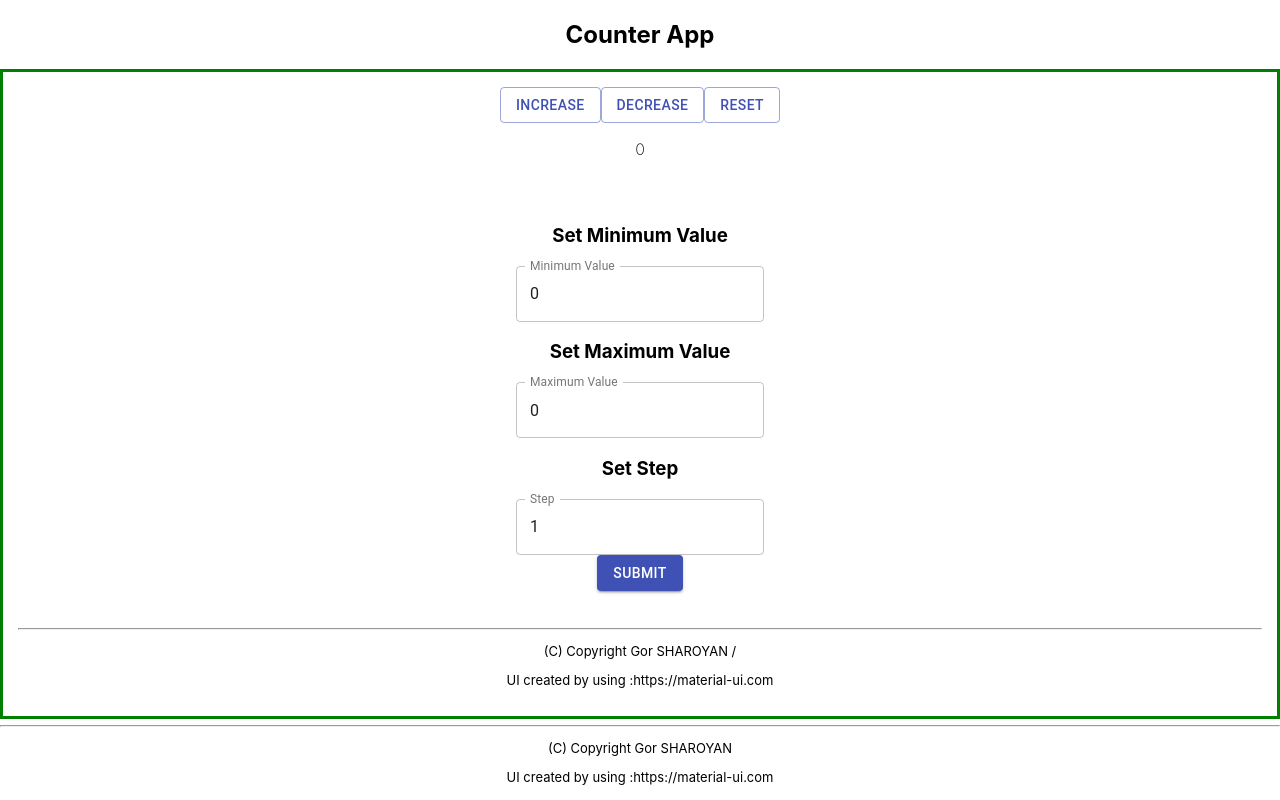
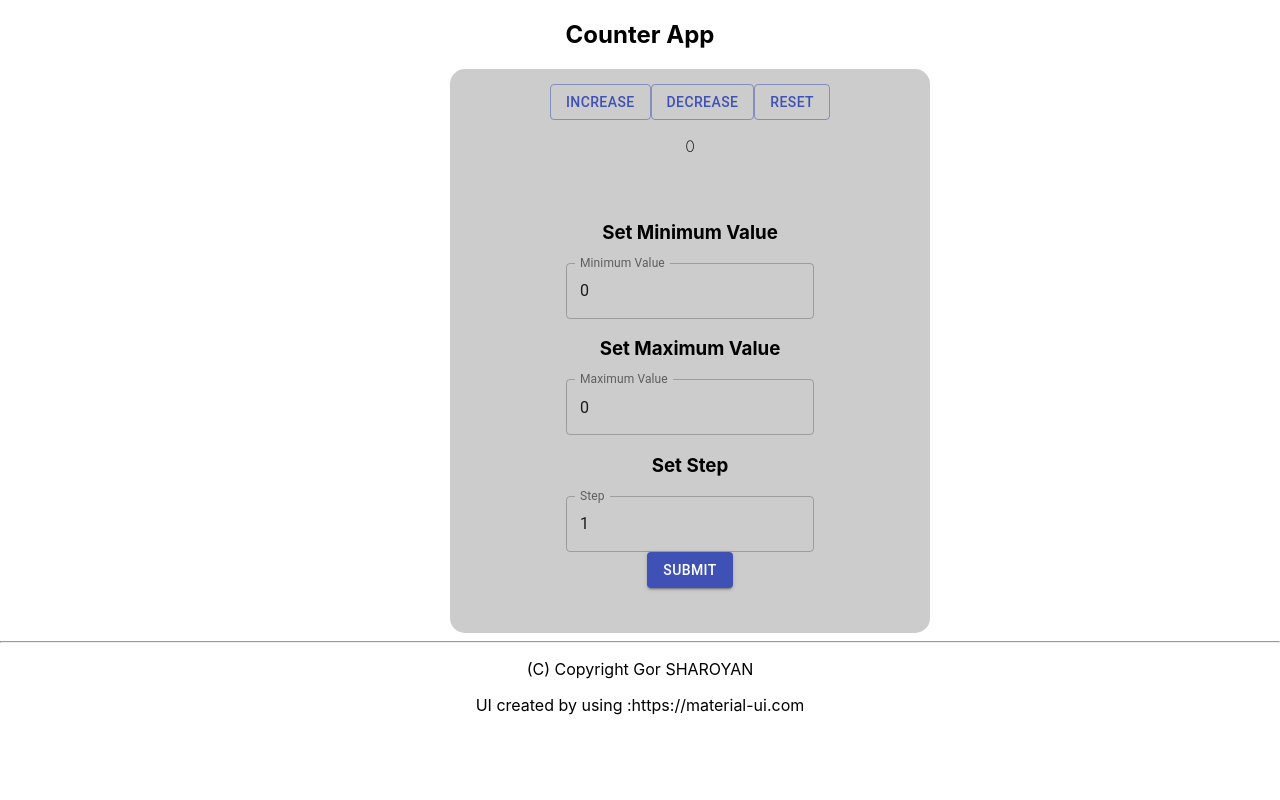
Before and after one commit to GorSharoyan/React_HW-20-, a React (Create React App) app: page / in a window 1280 px wide. Built offline with nearby package versions, Linux system fonts and the light colour scheme.

Commit message:
did some black magic with UI

```diff
--- a/src/App.css
+++ b/src/App.css
@@ -1,11 +1,21 @@
+body{
+    text-align: center;
+}
+
 .counter-app{
     display:flex;
     flex-direction: column;
 }
 
 .counter-app{
-    border:3px solid green;
+    border-radius: 15px;
+    background-color:#ccc;
+    opacity: 15;
+    margin-right:450px;
+    margin-left:450px;
     padding:15px;
+    width: 450px;
+
 }
 
 .button-bar{
@@ -28,8 +38,3 @@
     text-align: center;
     justify-content: space-between;
 }
-
-footer{
-    text-align: center;
-    font-size: 13px;
-}
--- a/src/App.js
+++ b/src/App.js
@@ -78,15 +78,25 @@ export default class App extends React.Component{
 //Render
     render(){
         return(
+        <body>
             <div className='counter-app'>
                <div className='button-bar'>
-                    <Button variant="outlined" size="medium" color="primary"  onClick={this.handleIncrease}>
+                    <Button variant="outlined"
+                    size="medium"
+                    color="primary"
+                     onClick={this.handleIncrease}>
                         Increase
                     </Button>
-                    <Button variant="outlined" size="medium" color="primary"  onClick={this.handleDecrease}>
+                    <Button variant="outlined" s
+                    ize="medium"
+                    color="primary"
+                    onClick={this.handleDecrease}>
                         Decrease
                     </Button>
-                    <Button variant="outlined" size="medium" color="primary"  onClick={this.handleReset}>
+                    <Button variant="outlined"
+                     size="medium"
+                     color="primary"
+                    onClick={this.handleReset}>
                         Reset
                     </Button>
                 </div>
@@ -97,33 +107,44 @@ export default class App extends React.Component{
                     <form onSubmit={this.handleSubmit}>
                         <label >
                             <h3>Set Minimum Value</h3>
-                            <TextField id="outlined-basic" label="Minimum Value" variant="outlined" type='number'
-                             value={this.state.minVal} onChange={this.handleMinVal}  />
+                            <TextField id="outlined-basic"
+                             label="Minimum Value"
+                             variant="outlined"
+                             type='number'
+                             value={this.state.minVal}
+                             onChange={this.handleMinVal}  />
                         </label>
                         <br></br>
                         <label>
                             <h3>Set Maximum Value</h3>
-                            <TextField id="outlined-basic" label="Maximum Value" variant="outlined" type='number'
-                             value={this.state.maxVal} onChange={this.handleMaxVal} />
+                            <TextField id="outlined-basic"
+                             label="Maximum Value"
+                              variant="outlined"
+                               type='number'
+                             value={this.state.maxVal}
+                              onChange={this.handleMaxVal} />
                         </label>
                         <br></br>
                         <label>
                             <h3>Set Step</h3>
-                            <TextField id="outlined-basic" label="Step" variant="outlined" type='number'
-                             value={this.state.step} onChange={this.handleStep} />
+                            <TextField id="outlined-basic"
+                            label="Step"
+                            variant="outlined"
+                            type='number'
+                            value={this.state.step}
+                            onChange={this.handleStep} />
                         </label>
                         <br></br>
-                        <Button variant="contained" color="primary" href="#contained-buttons" onClick={this.handleSubmit} >
-                            Submit
-                        </Button>
+                            <Button variant="contained"
+                            color="primary"
+                            href="#contained-buttons"
+                            onClick={this.handleSubmit} >
+                                Submit
+                           </Button>
                     </form>
+                    </div>
                 </div>
-                <footer>
-                    <hr></hr>
-                    <p>(C) Copyright Gor SHAROYAN /</p>
-                    <p> UI created by using :https://material-ui.com</p>
-                </footer>
-             </div>
+       </body>
         )
     }
 }
```
